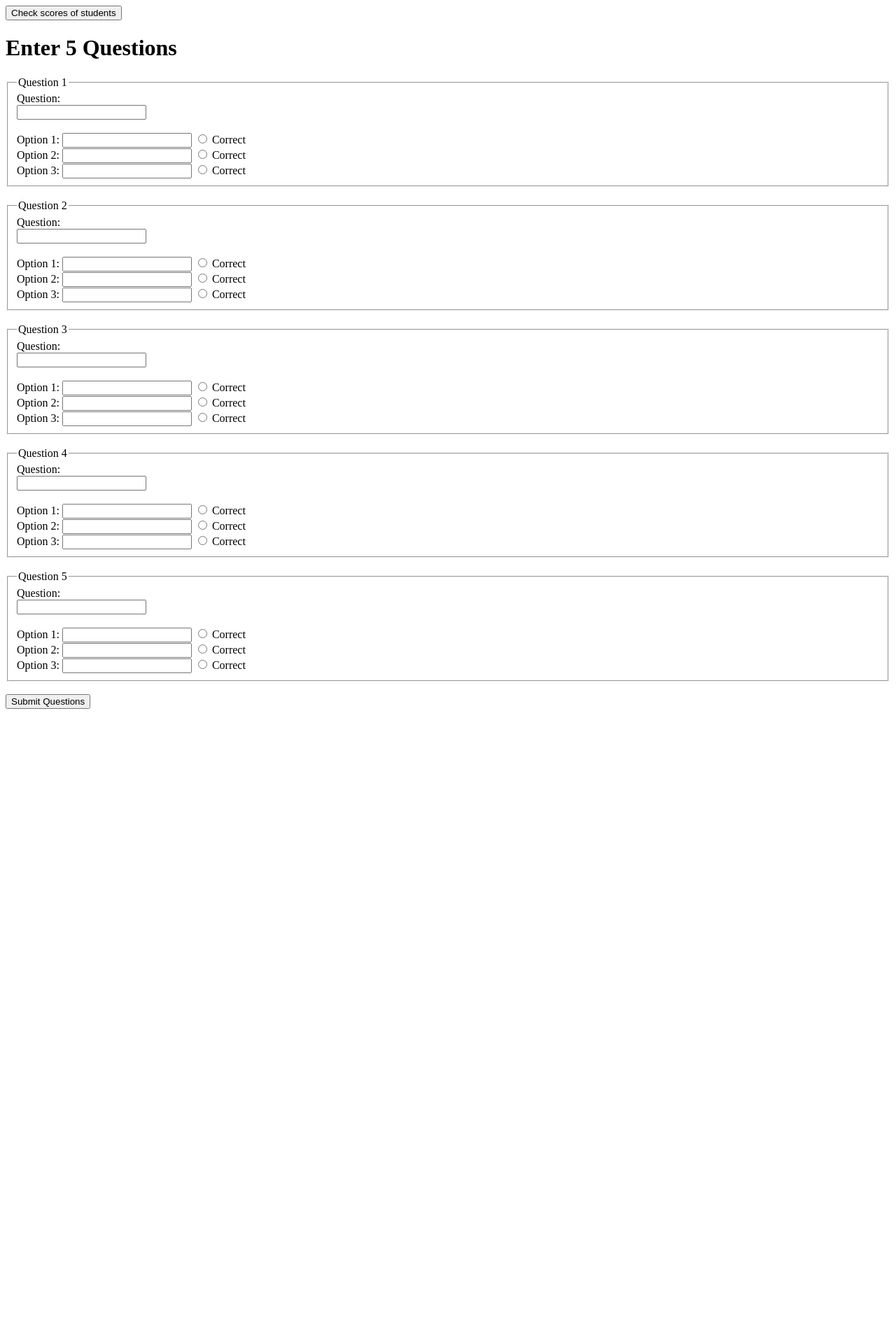
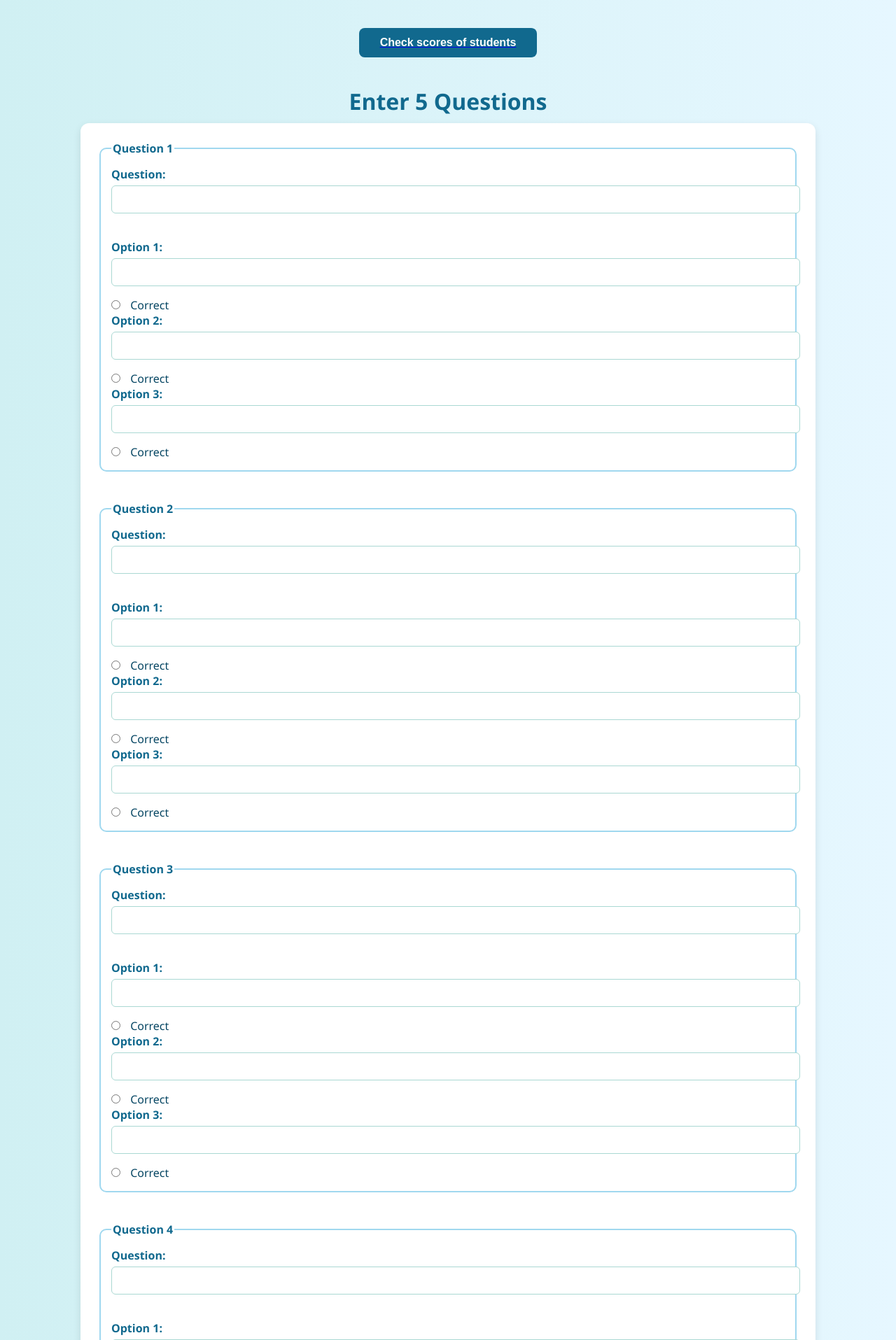
Before and after one commit to renisha18/QuizMaster, a Flask app: page /main in a window 1280 px wide. Shown: the top 1915 px of the page at 70% size. Before the commit the page ends 1013 px from the top, so only its background shows below. Run offline with Flask 3, Linux system fonts and the light colour scheme.

Commit message:
first commit

```diff
--- a/static/style.css
+++ b/static/style.css
@@ -1,23 +1,39 @@
+/* Base styling */
 body {
     margin: 0;
-    padding: 0;
-    background-color: #70d2df;
+    padding: 30px;
+    background: linear-gradient(to right, #d0f0f3, #e6f7ff);
     font-family: 'Segoe UI', Tahoma, Geneva, Verdana, sans-serif;
+    color: #064663;
 }
 
-form {
-    background-color: white;
-    width: 400px;
-    margin: 80px auto;
-    padding: 30px;
-    border-radius: 10px;
-    box-shadow: 0 8px 20px rgba(0, 0, 0, 0.2);
+h1, h2 {
+    text-align: center;
+    color: #064663;
+    margin-bottom: 20px;
 }
 
-label {
-    display: block;
-    margin-top: 15px;
+/* Forms */
+form {
+    width: 100%;
+    max-width: 1000px;
+    margin: 0 auto;
+    padding: 25px;
+    background-color: #ffffff;
+    border-radius: 12px;
+    box-shadow: 0 4px 12px rgba(0, 0, 0, 0.1);
+}
+
+fieldset {
+    border: 2px solid #a0d8ef;
+    border-radius: 10px;
+    padding: 15px;
+    margin-bottom: 20px;
+}
+
+legend, label {
     font-weight: bold;
+    color: #11698e;
 }
 
 input[type="text"],
@@ -26,45 +42,44 @@ select {
     width: 100%;
     padding: 10px;
     margin-top: 5px;
+    margin-bottom: 15px;
+    border: 1px solid #aad8d3;
     border-radius: 6px;
-    border: 1px solid #ccc;
     font-size: 16px;
 }
 
-input[type="submit"] {
-    margin-top: 20px;
-    padding: 12px;
-    width: 100%;
-    background-color: #00796b;
+input[type="radio"] {
+    margin: 5px 10px 0 0;
+}
+
+/* Buttons */
+input[type="submit"],
+button {
+    padding: 12px 30px;
+    background-color: #11698e;
     color: white;
+    font-size: 16px;
+    font-weight: bold;
     border: none;
-    border-radius: 6px;
-    font-size: 16px;
+    border-radius: 8px;
     cursor: pointer;
+    display: block;
+    margin: 20px auto;
     transition: background-color 0.3s ease;
 }
 
-input[type="submit"]:hover {
-    background-color: #004d40;
-}
-body {
-    background-color: #f0f8ff;
-    font-family: 'Segoe UI', Tahoma, Geneva, Verdana, sans-serif;
-    padding: 30px;
+input[type="submit"]:hover,
+button:hover {
+    background-color: #0b5c75;
 }
 
-h2 {
-    text-align: center;
-    color: #333;
-    margin-bottom: 20px;
-}
-
+/* Tables */
 table {
-    width: 80%;
-    margin: 0 auto;
+    width: 100%;
     border-collapse: collapse;
+    background-color: white;
     box-shadow: 0 4px 12px rgba(0, 0, 0, 0.1);
-    background-color: white;
+    margin: 0 auto 40px auto;
 }
 
 th, td {
@@ -85,3 +100,47 @@ tr:nth-child(even) {
 tr:hover {
     background-color: #e0f7fa;
 }
+
+hr {
+    border: none;
+    height: 1px;
+    background-color: #cceeff;
+    margin: 20px 0;
+}
+
+/* Anchor Button Wrapper */
+a button {
+    margin-top: 10px;
+}
+body {
+
+    padding: 30px;
+    background: linear-gradient(to right, #d0f0f3, #e6f7ff);
+    font-family: 'Segoe UI', Tahoma, Geneva, Verdana, sans-serif;
+    color: #064663;
+    display: flex;
+    flex-direction: column;
+    align-items: center;
+    justify-content: center;
+}
+
+h1 {
+    color: #11698e;
+    margin-bottom: 10px;
+    font-size: 32px;
+}
+
+h2 {
+    color: #0b5c75;
+    margin-bottom: 20px;
+    font-size: 24px;
+}
+
+p {
+    font-size: 20px;
+    background-color: #ffffff;
+    padding: 15px 25px;
+    border-radius: 12px;
+    box-shadow: 0 4px 12px rgba(0, 0, 0, 0.1);
+    color: #064663;
+}
--- a/templates/questions_form.html
+++ b/templates/questions_form.html
@@ -2,6 +2,7 @@
 <html>
 <head>
     <title>Enter Questions</title>
+    <link rel="stylesheet" href="{{ url_for('static', filename='style.css') }}">
 </head>
 <body>
     <a href="{{ url_for('users') }}">
--- a/templates/quiz.html
+++ b/templates/quiz.html
@@ -2,6 +2,7 @@
 <html>
 <head>
     <title>Take the Quiz</title>
+    <link rel="stylesheet" href="{{ url_for('static', filename='style.css') }}">
 </head>
 <body>
     <h1>Answer the Questions</h1>
--- a/templates/result.html
+++ b/templates/result.html
@@ -2,6 +2,7 @@
 <html>
 <head>
     <title>Quiz Result</title>
+    <link rel="stylesheet" href="{{ url_for('static', filename='style.css') }}">
 </head>
 <body>
     <h1>Quiz Completed!</h1>
```
